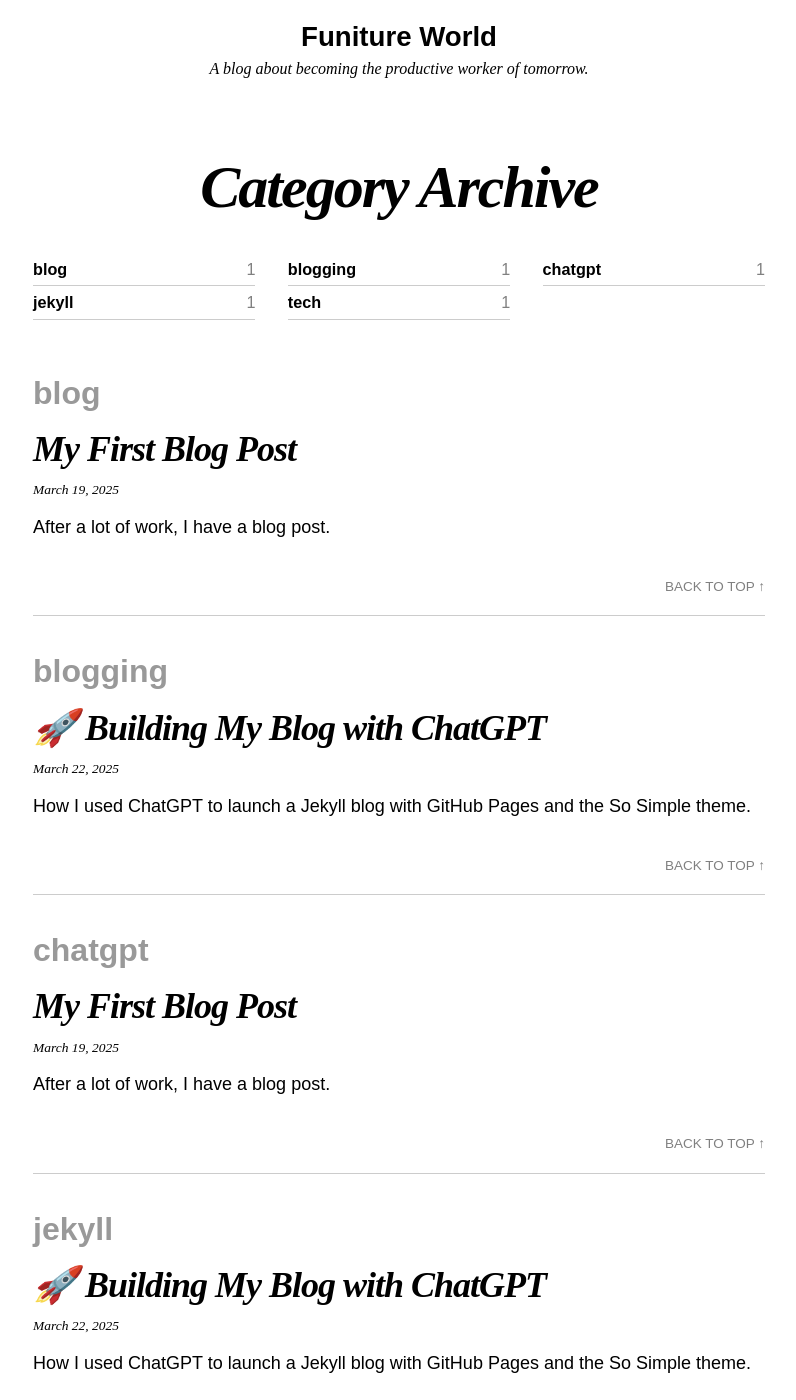
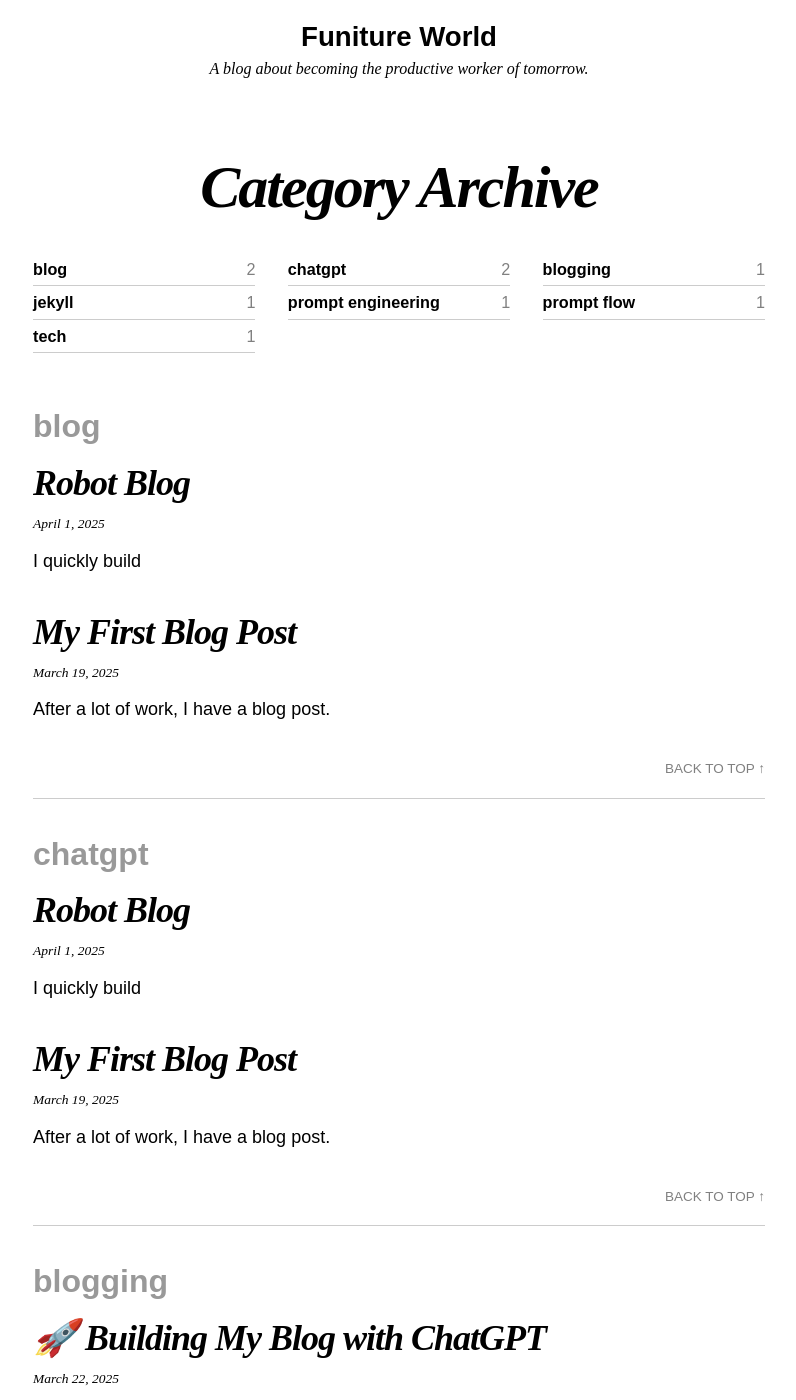
Before and after one commit to tsgillam/funitureworld, a Jekyll site: the page built from docs/categories.md, in a window 1280 px wide and 1400 px high, scrolled down 215 px. Shown: the whole window, without its empty margins (241-1037 px from the left). Built offline with Jekyll 4.4.1, drawn with Linux system fonts in a browser that asks for light colours; nearby versions of some CDN libraries; some of the changed text lies outside the part shown.

Commit message:
Update 2025-04-01-robot-blog.md

```diff
--- a/_posts/2025-04-01-robot-blog.md
+++ b/_posts/2025-04-01-robot-blog.md
@@ -1,3 +1,16 @@
+---
+layout: post
+title: "Robot Blog"
+date: 2025-04-01
+author: "Tom Gillam"
+categories: [blog, chatgpt, prompt engineering, prompt flow]
+tags: [chatgpt, prompt engineering, blog]
+excerpt: "I quickly build"
+image:
+  path: assets/images/funiture_robot_blog.jpg
+  caption: "Building a simple AI generated blog."
+---
+
 # Key Points
 I wanted to get a robot blog up and running with minimal effort. Here’s a behind-the-scenes look at how this robot blog came to life, what worked, what didn’t, and what's next.
 
```
